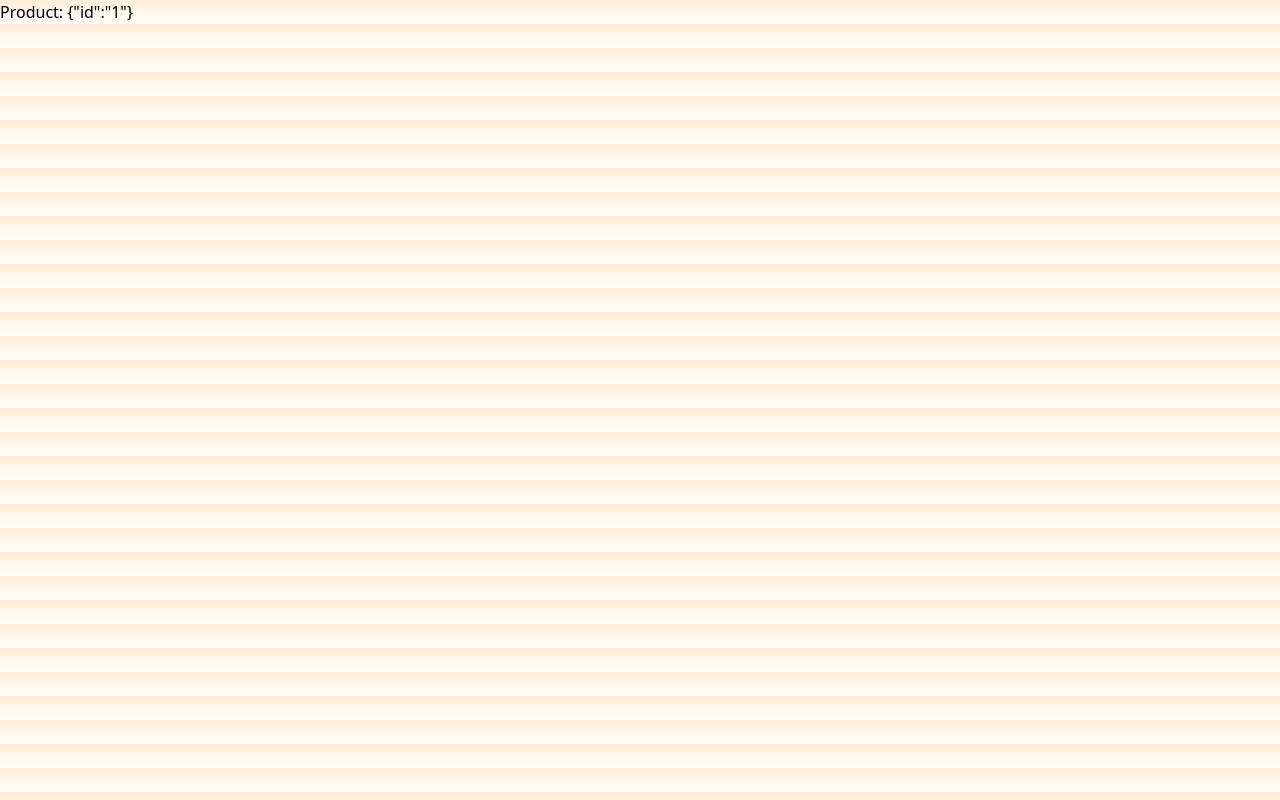
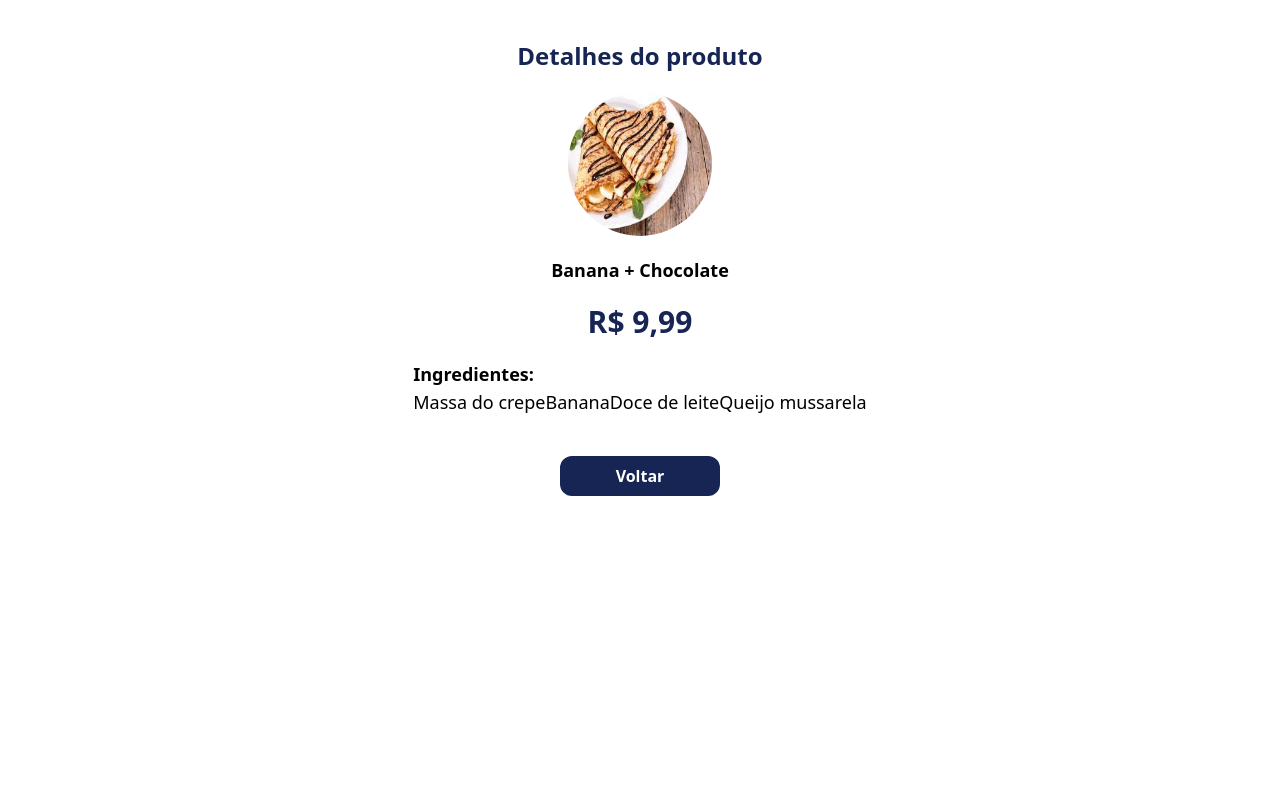
Before and after one commit to OsmairS3t/webtcmenu, a Next.js app: page /product/1 in a window 1280 px wide. Built offline with nearby package versions, Linux system fonts and the light colour scheme.

Commit message:
Updated ProductDetail

```diff
--- /dev/null
+++ b/src/components/cards/orderdetail.tsx
@@ -0,0 +1,9 @@
+import React from "react";
+
+export default function OrderDetail() {
+    return (
+        <div>
+            <div>Detalhe do Produto</div>
+        </div>
+    )
+}
--- /dev/null
+++ b/src/components/cards/productdetail.tsx
@@ -0,0 +1,9 @@
+import React from "react";
+
+export default function ProductDetail() {
+    return (
+        <div>
+            <div>Detalhe do Produto</div>
+        </div>
+    )
+}
--- a/src/components/cards/products.tsx
+++ b/src/components/cards/products.tsx
@@ -1,5 +1,6 @@
 import React from "react";
 import Image, { StaticImageData } from 'next/image'
+import Link from "next/link";
 
 interface CardProps {
     id: number;
@@ -19,8 +20,12 @@ export default function Card({ id, image, name, price }: CardProps) {
                 </div>
             </div>
             <div className='flex flex-col justify-center w-24 mr-4'>
-                <button onClick={() => { }} className='bg-blue-500 p-1 h-8 mb-1 text-center font-semibold'>+ Detalhes</button>
-                <button onClick={() => { }} className='bg-green-500 p-1 h-8 mt-1 text-center font-semibold'>Adicionar</button>
+                <Link href={`../../product/${id}`} className='bg-blue-500 p-1 h-8 mb-1 text-center font-semibold'>
+                    <button onClick={() => { }}>+ Detalhes</button>
+                </Link>
+                <Link href={`../../order/add/${id}`} className='bg-green-500 p-1 h-8 mt-1 text-center font-semibold'>
+                    <button onClick={() => { }}>Adicionar</button>
+                </Link>
             </div>
         </div>
     )
--- a/src/pages/index.tsx
+++ b/src/pages/index.tsx
@@ -1,5 +1,6 @@
 import { useState } from 'react';
 import Image from 'next/image'
+import Link from 'next/link';
 
 import { Inter } from 'next/font/google'
 const inter = Inter({ subsets: ['latin'] })
@@ -23,6 +24,12 @@ export default function Home() {
       'image': crepe01,
       'name': 'Banana + Chocolate',
       'price': 'R$ 9,99',
+      'ingredients': [
+        'Massa do crepe',
+        'Banana',
+        'Doce de leite',
+        'Queijo mussarela'
+      ]
     },
     {
       'category': 1,
@@ -30,6 +37,12 @@ export default function Home() {
       'image': crepe02,
       'name': 'Frango + Azeitona',
       'price': 'R$ 11,99',
+      'ingredients': [
+        'Massa do crepe',
+        'Frango',
+        'Azeitona',
+        'Queijo mussarela'
+      ]
     },
     {
       'category': 3,
@@ -37,6 +50,12 @@ export default function Home() {
       'image': crepe01,
       'name': 'Banana + Chocolate',
       'price': 'R$ 19,99',
+      'ingredients': [
+        'Massa do crepe',
+        'Banana',
+        'Doce de leite',
+        'Queijo mussarela'
+      ]
     },
     {
       'category': 1,
@@ -44,6 +63,12 @@ export default function Home() {
       'image': crepe02,
       'name': 'Frango + Azeitona',
       'price': 'R$ 10,99',
+      'ingredients': [
+        'Massa do crepe',
+        'Frango',
+        'Azeitona',
+        'Queijo mussarela'
+      ]
     },
   ]
 
@@ -110,7 +135,11 @@ export default function Home() {
           <div className='font-bold'>Total: R$ 9,99</div>
         </div>
         <div>
-          <button onClick={() => { }} className='bg-blue-500 w-24 text-center font-bold p-2'>Detalhes Pedido</button>
+          <Link href={`/order/1`}>
+            <button onClick={() => { }} className='bg-blue-500 w-24 text-center font-bold p-2'>
+              Detalhes Pedido
+            </button>
+          </Link>
         </div>
       </div>
     </main>
--- /dev/null
+++ b/src/pages/order/[id].tsx
@@ -0,0 +1,11 @@
+import { useRouter } from 'next/router';
+
+export default function Order() {
+    const { query } = useRouter()
+
+    return (
+        <div>
+            Order: {JSON.stringify(query)}
+        </div>
+    )
+}
--- /dev/null
+++ b/src/pages/order/add/[id].tsx
@@ -0,0 +1,11 @@
+import { useRouter } from 'next/router';
+
+export default function AddOrder() {
+    const { query } = useRouter()
+
+    return (
+        <div>
+            Add Order: {JSON.stringify(query)}
+        </div>
+    )
+}
--- a/src/pages/product/[id].tsx
+++ b/src/pages/product/[id].tsx
@@ -1,11 +1,55 @@
 import { useRouter } from 'next/router';
+import Image, { StaticImageData } from 'next/image';
+import Link from 'next/link';
 
-export default function Product() {
-  const {query} = useRouter()
+import crepe01 from '../../assets/crepe01.jpeg'
 
+const product = {
+  'category': 1,
+  'id': 1,
+  'image': crepe01,
+  'name': 'Banana + Chocolate',
+  'price': 'R$ 9,99',
+  'ingredients': [
+    'Massa do crepe',
+    'Banana',
+    'Doce de leite',
+    'Queijo mussarela'
+  ]
+}
+
+interface ProductProps {
+  category: number;
+  id: number;
+  image: StaticImageData;
+  name: string;
+  price: string;
+  ingredients: string[];
+}
+
+export default function Product({ category, id, image, name, price, ingredients }: ProductProps) {
+  const { query } = useRouter()
+
+  console.log(product.image)
   return (
-    <div>
-      Product: {JSON.stringify(query)}
+    <div className='w-screen h-screen flex flex-col justify-start items-center p-5 bg-white'>
+      <div className='text-blue-950 font-semibold text-2xl mt-5 mb-5'>Detalhes do produto</div>
+      <Image src={product.image} alt='Crepe' className='w-36 h-36 rounded-full mb-5' />
+      <div className='font-bold text-lg mb-5'>
+        {product.name}
+      </div>
+      <div className='font-bold text-blue-950 text-3xl mb-5'>
+        {product.price}
+      </div>
+      <div className='flex flex-col justify-start'>
+        <div className='font-semibold text-lg'>Ingredientes:</div>
+        <div className='text-lg'>
+          {product.ingredients}
+        </div>
+      </div>
+      <Link href={`../`} className='bg-blue-950 p-2 w-40 mt-10 font-semibold items-center text-center rounded-xl text-white hover:bg-blue-800'>
+        <button>Voltar</button>
+      </Link>
     </div>
   )
 }
--- a/src/styles/globals.css
+++ b/src/styles/globals.css
@@ -8,7 +8,7 @@
   --background-end-rgb: 255, 255, 255;
 }
 
-/*
+
 @media (prefers-color-scheme: dark) {
   :root {
     --foreground-rgb: 255, 255, 255;
@@ -16,14 +16,9 @@
     --background-end-rgb: 0, 0, 0;
   }
 }
-*/
+
 
 body {
   color: rgb(var(--foreground-rgb));
-  background: linear-gradient(
-      to bottom,
-      transparent,
-      rgb(var(--background-end-rgb))
-    )
-    rgb(var(--background-start-rgb));
+  background: rgb(var(--background-start-rgb));
 }
```
